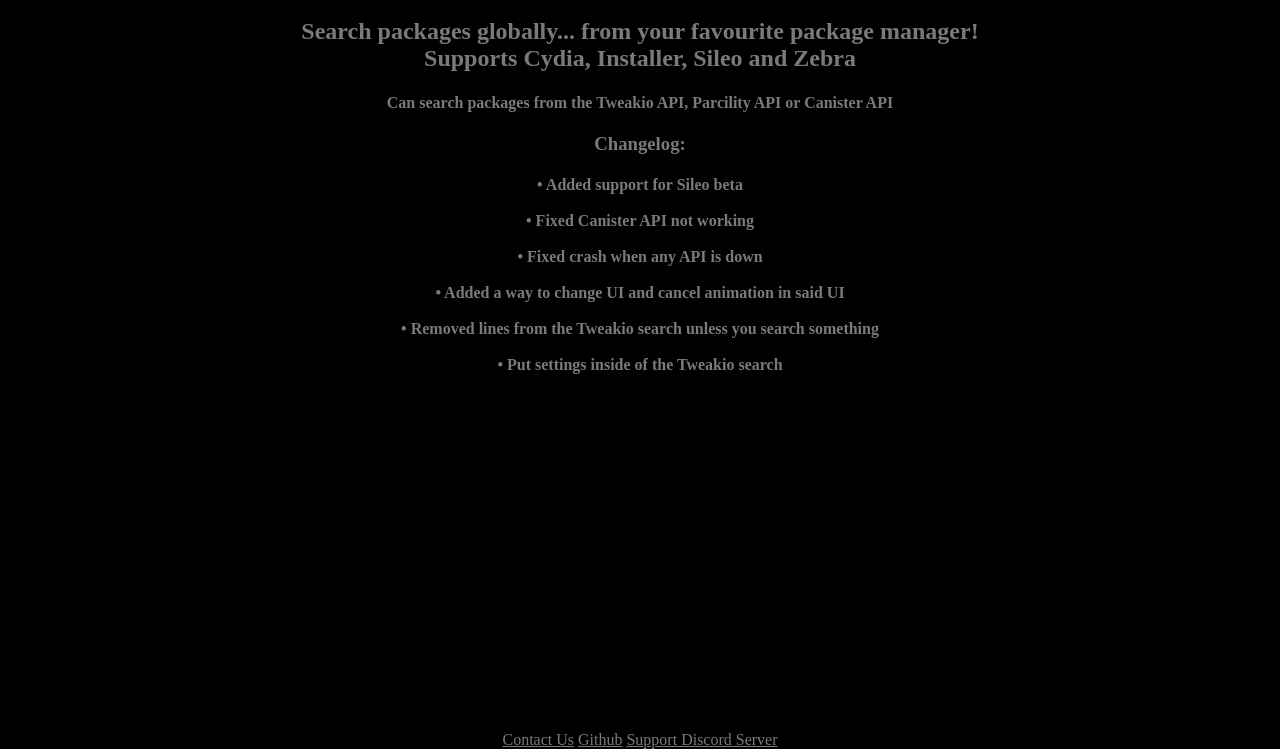
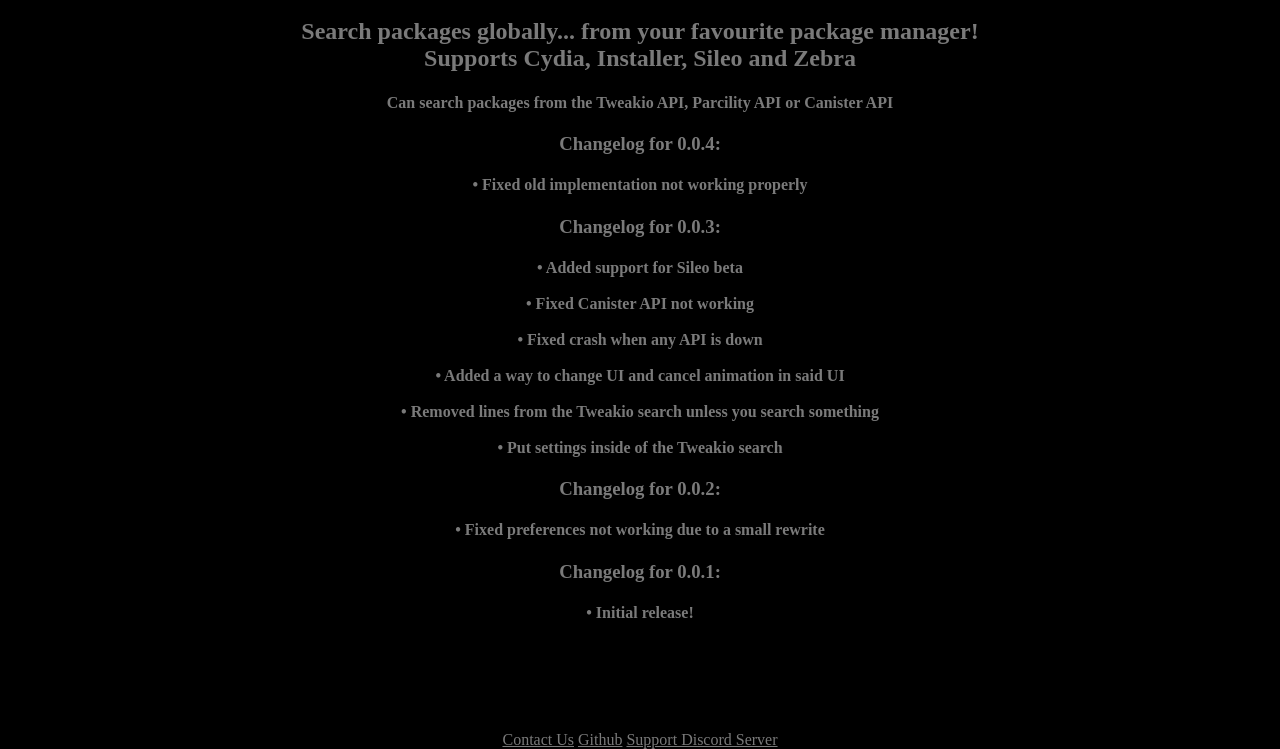
Before and after one commit to SpartacusDev/SpartacusDev.github.io, a plain HTML site: page depictions/tweakio.html in a window 1280 px wide. Shown: the part 51-800 px from the top of the page. Drawn offline with Linux system fonts and the light colour scheme.

Commit message:
update to 0.0.4

```diff
--- a/depictions/tweakio.html
+++ b/depictions/tweakio.html
@@ -25,7 +25,7 @@
                 text-align: center;
             }
 
-            #changelog {
+            .changelog {
                 text-align: center;
             }
 
@@ -55,8 +55,14 @@
         <h4>
             Can search packages from the Tweakio API, Parcility API or Canister API
         </h4>
-        <h3 id="changelog">
-            Changelog:
+        <h3 class="changelog">
+            Changelog for 0.0.4:
+        </h3>
+        <h4>
+            • Fixed old implementation not working properly
+        </h4>
+        <h3 class="changelog">
+            Changelog for 0.0.3:
         </h3>
         <h4>
             • Added support for Sileo beta<br><br>
@@ -66,6 +72,18 @@
             • Removed lines from the Tweakio search unless you search something<br><br>
             • Put settings inside of the Tweakio search
         </h4>
+        <h3 class="changelog">
+            Changelog for 0.0.2:
+        </h3>
+        <h4>
+            • Fixed preferences not working due to a small rewrite
+        </h4>
+        <h3 class="changelog">
+            Changelog for 0.0.1:
+        </h3>
+        <h4>
+            • Initial release!
+        </h4>
 
         <footer class="page-footer">
             <a href="mailto:dev.spartacus@gmail.com">Contact Us</a>
```
Also changed, not shown: sileoDepictions/tweakio.json (+10 -1 lines), 4 other files.
